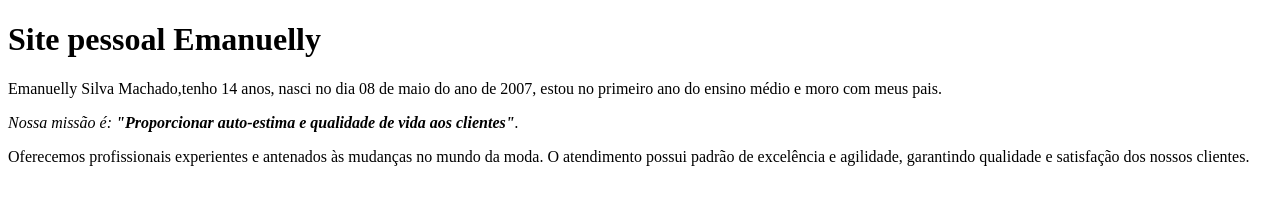
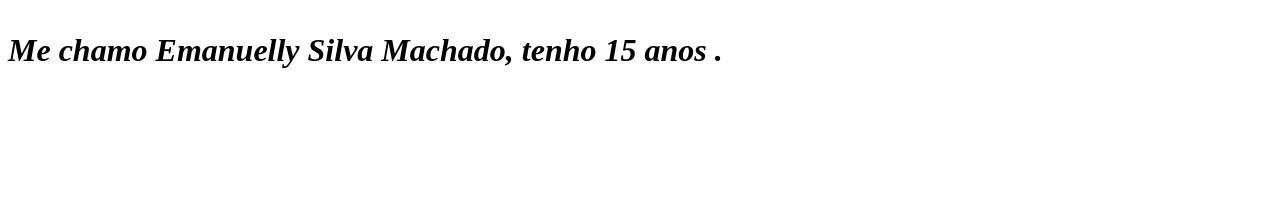
Before and after one commit to manusilva07/PC-PRIMEIRO-C-AJ, a plain HTML site: page index.html in a window 1280 px wide. Drawn offline with Linux system fonts and the light colour scheme.

Commit message:
Update index.html

```diff
--- a/index.html
+++ b/index.html
@@ -1,14 +1,18 @@
 <!DOCTYPE html>
 <html lang="pt-br">
+  <head>
     <meta charset="UTF-8">
     <title>EMANUELLY SILVA</title>
+  <head/>
 
-    <h1>Site pessoal Emanuelly</h1>
+  <body>
+    <h1 style- "text-align: Center" Site pessoal de Emanuelly</h1>
 
-    <p>Emanuelly Silva Machado,tenho 14 anos, nasci no dia 08 de maio do ano de 2007, estou no primeiro ano do ensino médio e moro com meus pais.</p>
+    <p style- "text align: Center" Olá,me chamo Emanuelly e vou falar um pouco sobre mim.</p>
 
-    <p><em>Nossa missão é: <strong>"Proporcionar auto-estima e qualidade de vida aos clientes"</strong>.</em></p>
+    <p><em>Me chamo Emanuelly Silva Machado, tenho 15 anos </strong>.</em></p>
 
-    <p>Oferecemos profissionais experientes e antenados às mudanças no mundo da moda.
+    <p style-"text-align: Center" Oferecemos profissionais experientes e antenados às mudanças no mundo da moda.
     O atendimento possui padrão de excelência e agilidade, garantindo qualidade e satisfação dos nossos clientes.</p>
+ <body/>
 </html>
```
